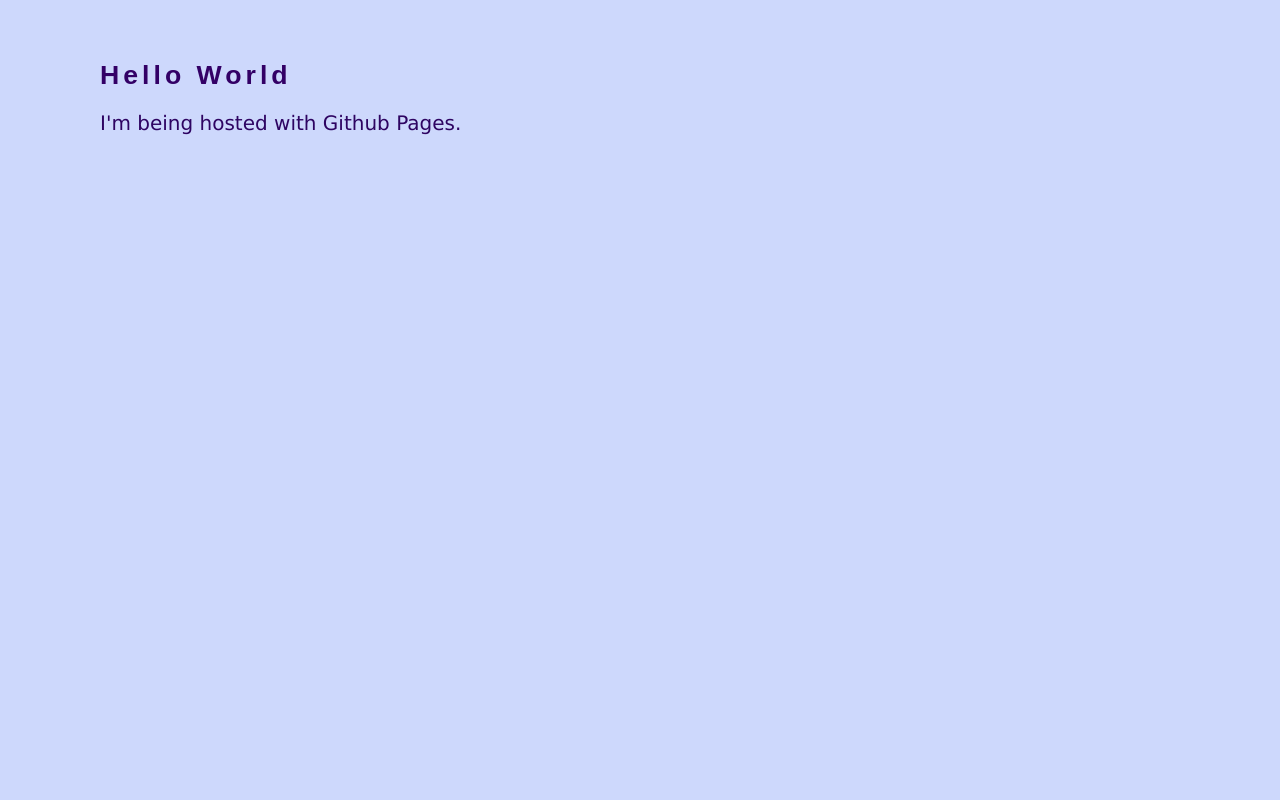
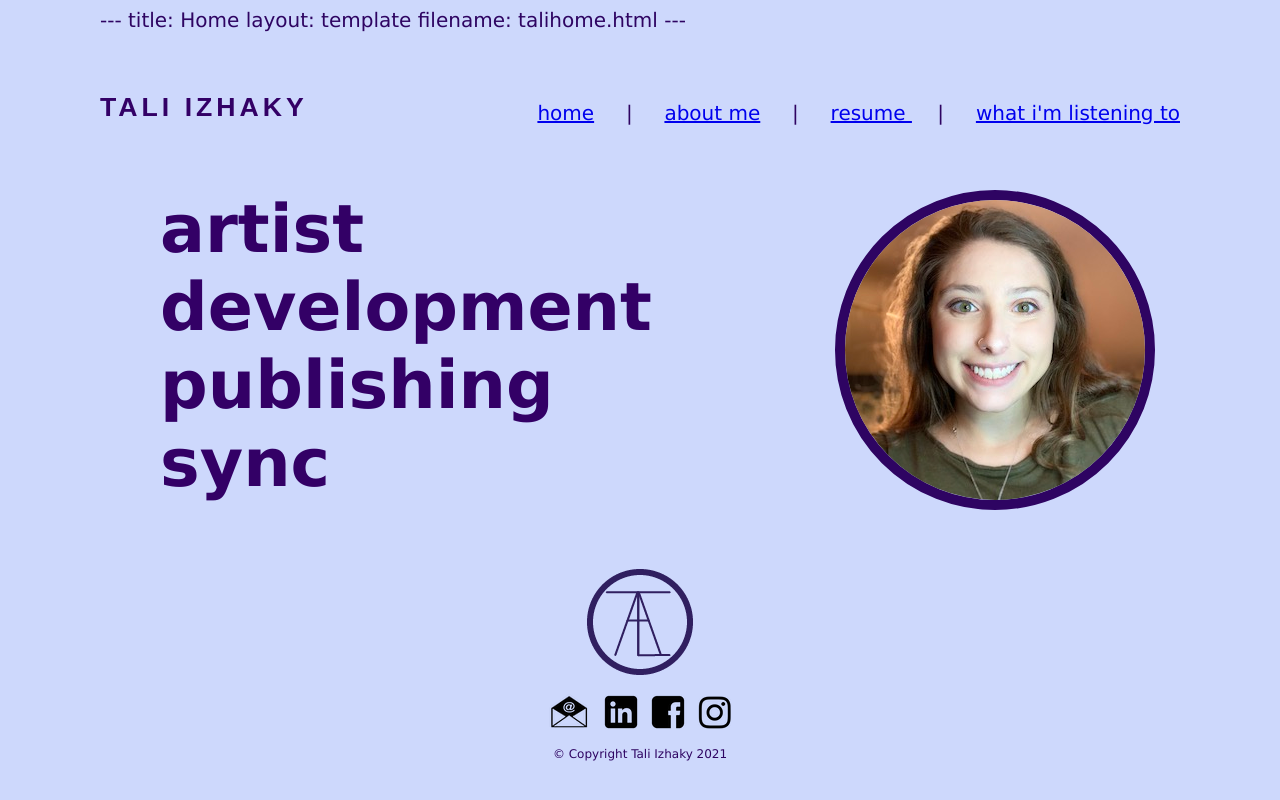
Before and after one commit to talizhaky/talizhaky.github.io, a plain HTML site: page index.html in a window 1280 px wide. Drawn offline with Linux system fonts and the light colour scheme.

Commit message:
Update index.html

```diff
--- a/index.html
+++ b/index.html
@@ -1,5 +1,12 @@
 <!DOCTYPE html>
-<html>
+---
+title: Home
+layout: template
+filename: talihome.html
+---
+
+
+<html lang="en">
 <head>
 	<meta charset="utf-8" />
 	<title>Tali - Home</title>
@@ -7,12 +14,37 @@
 
 	<link href="styles-midterm.css" rel="stylesheet"/>
 </head>
-
 <body>
 
-<h1> Hello World </h1>
+<header>
+<h1>TALI IZHAKY</h1>
+</header>
 
-<p> I'm being hosted with Github Pages.</p>
+<nav>
+<a href="#">home</a> &nbsp;&nbsp;&nbsp; &#124; &nbsp;&nbsp;&nbsp;
+<a href="aboutme.html">about me</a> &nbsp;&nbsp;&nbsp; &#124; &nbsp;&nbsp;&nbsp;
+<a href="resume.html">resume </a> &nbsp;&nbsp;&nbsp; &#124; &nbsp;&nbsp;&nbsp;
+<a href="listeningto.html">what i'm listening to</a>
+</nav>
 
+<main>
+
+<img src="photos/profile.jpg" "alt="Tali profile" class="rounded" align=right>
+
+<h3> artist development <br> publishing <br> sync </h3>
+
+</main>
+
+<footer>
+<img src="photos/Tali Logo small.png" "alt="Tali Logo"><br>
+<a href="mailto:taliizhaky@gmail.com?" target="_blank"> <img src="photos/emaillogo.png" "alt="email me"></a> &nbsp;&nbsp;
+<a href="https://www.linkedin.com/in/taliizhaky/" target="_blank"><img src="photos/linkedinlogo.png" "alt="linkedin"></a>&nbsp;&nbsp;
+<a href="https://www.facebook.com/tali.izhaky.7/" target="_blank"><img src="photos/facebooklogo.png" "alt="facebook"></a>&nbsp;&nbsp;
+<a href="https://www.instagram.com/talizhaky/" target="_blank"><img src="photos/instalogo.png" "alt="instagram"></a>
+
+<br>
+&copy; Copyright Tali Izhaky 2021
+<br>
+</footer>
 </body>
 </html>
```
